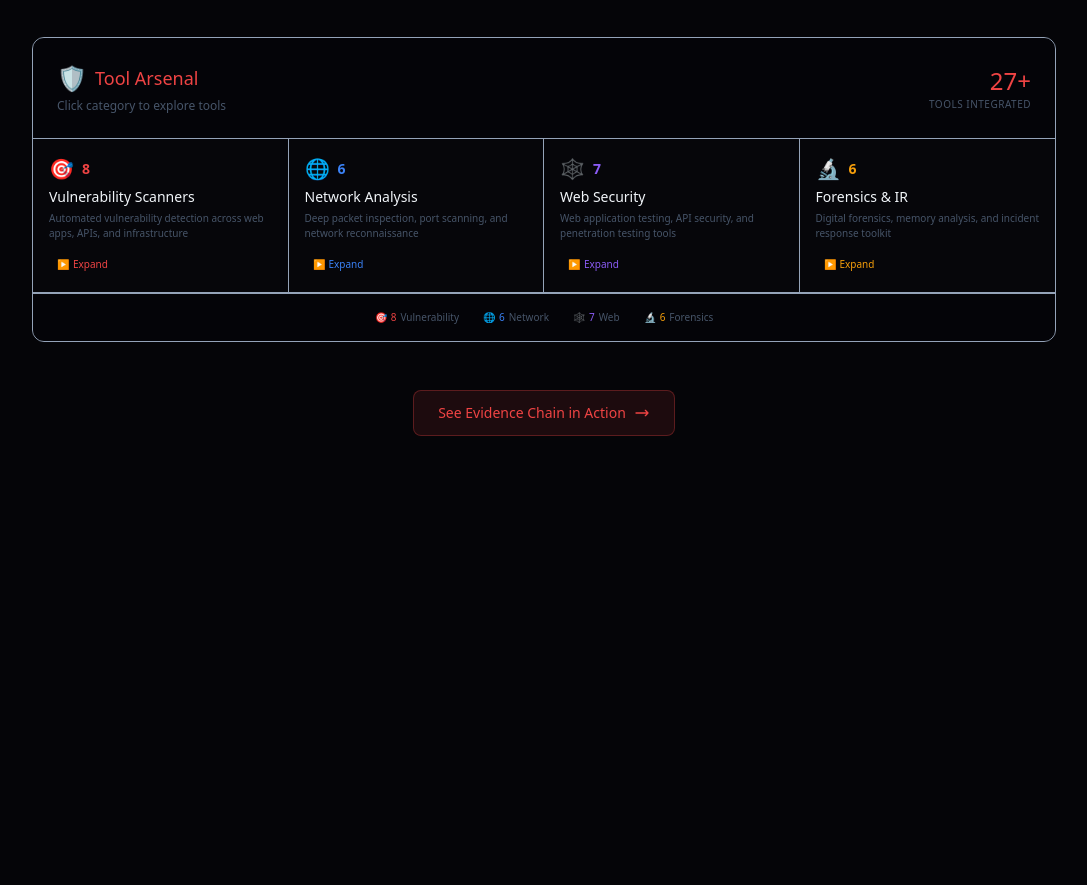
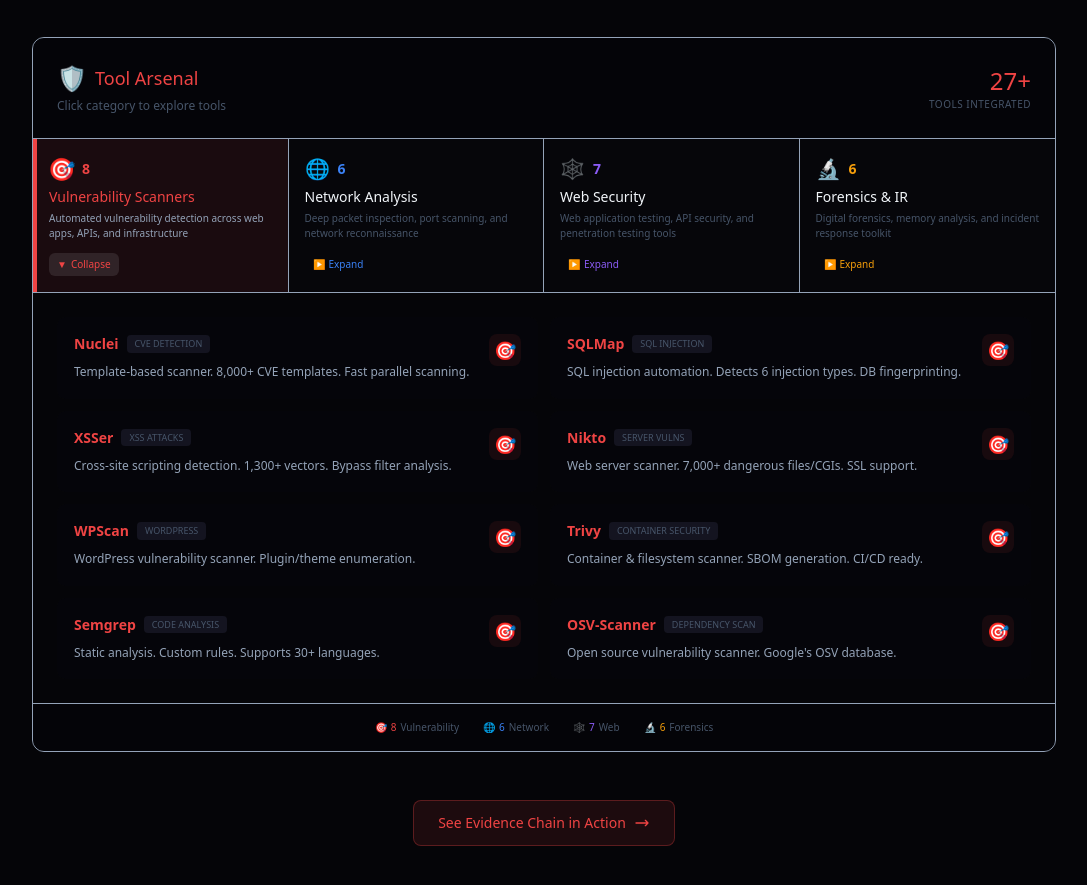
Before and after one commit to alkem1-lab/alkem1-web, a Next.js app: page /architecture in a window 1280 px wide. Shown: the part 2360-3245 px from the top of the page, without its empty margins (96-1183 px from the left). Before the commit the page ends 2924 px from the top, so only its background shows below. Built offline with nearby package versions, Linux system fonts and the light colour scheme.

Commit message:
feat(security): expand Vulnerability Scanners by default
Tool Arsenal now shows Vulnerability Scanners category expanded
on page load, so users immediately see tool examples without
needing to click first.

```diff
--- a/components/architecture/SecurityLayer.tsx
+++ b/components/architecture/SecurityLayer.tsx
@@ -109,7 +109,7 @@
 export function SecurityLayer() {
   const ref = useRef(null);
   const isInView = useInView(ref, { once: true, margin: "-100px" });
-  const [expandedCategory, setExpandedCategory] = useState<string | null>(null);
+  const [expandedCategory, setExpandedCategory] = useState<string | null>("Vulnerability Scanners");
   const [hoveredTool, setHoveredTool] = useState<string | null>(null);
 
   const totalTools = toolCategories.reduce((sum, cat) => sum + cat.tools.length, 0);
```
